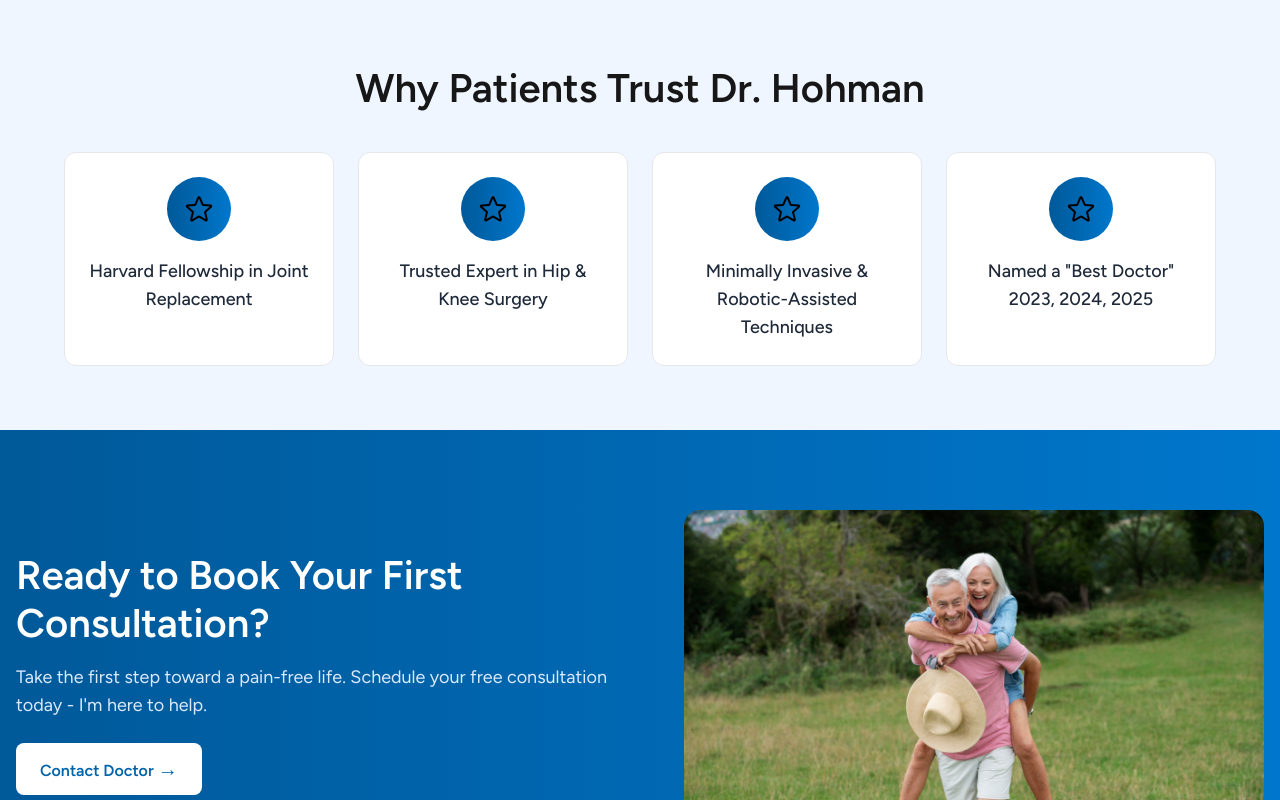
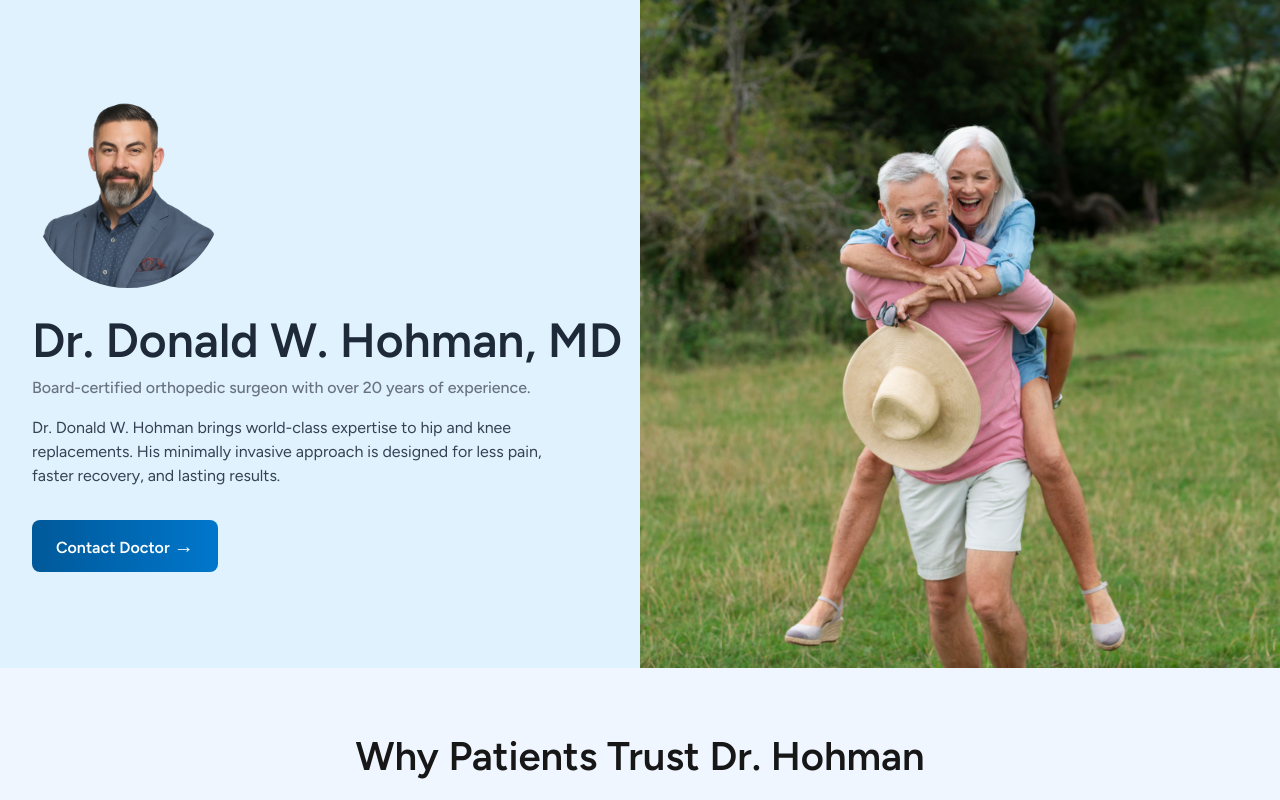
Before and after one commit to atif089/understand, a Next.js app: page / in a window 1280 px wide. Shown: the top 800 px of the page. Built offline with nearby package versions, Linux system fonts and the light colour scheme.

Commit message:
[component] Masthead

```diff
--- a/src/app/page.js
+++ b/src/app/page.js
@@ -1,6 +1,8 @@
 import ConsultationPromoBlock from "@/features/ConsultationPromoBlock";
 import TrustFeatureBlock from "@/features/TrustFeatureBlock";
 import Footer from "@/features/Footer";
+import MastHead from "@/features/MastHead";
+import { siteConfig } from "@/config/siteConfig";
 
 export default function Home() {
   // Example props for the CTA
@@ -11,6 +13,13 @@ export default function Home() {
 
   return (
     <main>
+      <MastHead
+        doctorImage={"/donald-w-hofman.png"}
+        doctorTitle={`${siteConfig.title} ${siteConfig.name}, ${siteConfig.qualification}`}
+        doctorSubTitle="Board-certified orthopedic surgeon with over 20 years of experience."
+        doctorDescription="Dr. Donald W. Hohman brings world-class expertise to hip and knee replacements. His minimally invasive approach is designed for less pain, faster recovery, and lasting results."
+        backgroundImage={"/senior-couple-together-1.webp"}
+      />
       <TrustFeatureBlock />
       {/* TODO: Figure out lazy loading and image optimization */}
       <ConsultationPromoBlock
--- /dev/null
+++ b/src/features/MastHead/ButtonHandler.js
@@ -0,0 +1,18 @@
+"use client";
+
+import Button from "@/components/Button";
+
+export default function MastHeadButtonHandler({
+  buttonText = "Contact Doctor",
+  buttonAriaLabel = "Contact doctor",
+}) {
+  const handleButtonClick = () => {
+    console.log("Contact form not found, would open modal or redirect");
+  };
+
+  return (
+    <Button variant="primary" size="md" onClick={handleButtonClick} ariaLabel={buttonAriaLabel}>
+      {buttonText}
+    </Button>
+  );
+}
--- /dev/null
+++ b/src/features/MastHead/index.js
@@ -0,0 +1,61 @@
+import React from "react";
+import Image from "next/image";
+import SectionBlock from "@/components/SectionBlock";
+import MastHeadButtonHandler from "./ButtonHandler";
+
+const MastHead = ({
+  doctorImage,
+  doctorTitle,
+  doctorSubTitle,
+  doctorDescription,
+  backgroundImage,
+}) => {
+  return (
+    <SectionBlock bgColor="bg-main-light" paddingY="py-0" className="relative overflow-hidden">
+      <div className="flex flex-col md:flex-row md:items-center">
+        {/* Left content column (constrained to container width) */}
+        <div className="z-10 w-full px-4 py-12 md:w-1/2 md:py-24">
+          <div className="mb-6 flex justify-start">
+            {doctorImage && (
+              <div className="h-32 w-32 overflow-hidden rounded-full md:h-48 md:w-48">
+                <Image
+                  src={doctorImage}
+                  alt={doctorTitle || "Doctor"}
+                  width={192}
+                  height={192}
+                  className="h-full w-full object-cover"
+                />
+              </div>
+            )}
+          </div>
+
+          {doctorTitle && (
+            <h1 className="mb-2 text-3xl font-bold text-gray-800 md:text-4xl lg:text-5xl">
+              {doctorTitle}
+            </h1>
+          )}
+          {doctorSubTitle && (
+            <p className="mb-4 text-base font-medium text-gray-500">{doctorSubTitle}</p>
+          )}
+
+          {doctorDescription && <p className="mb-8 max-w-lg text-gray-700">{doctorDescription}</p>}
+
+          <MastHeadButtonHandler />
+        </div>
+
+        {/* Right background image (will stretch beyond container) */}
+        <div className="absolute top-0 right-0 h-full w-full md:w-1/2">
+          {backgroundImage && (
+            <div className="relative h-full w-full">
+              <Image src={backgroundImage} alt="" fill className="object-cover" priority />
+              {/* Gradient overlay for better text readability on mobile */}
+              <div className="absolute inset-0 bg-gradient-to-r from-white to-transparent md:hidden"></div>
+            </div>
+          )}
+        </div>
+      </div>
+    </SectionBlock>
+  );
+};
+
+export default MastHead;
```
Also changed, not shown: public/donald-w-hofman.png (added).
